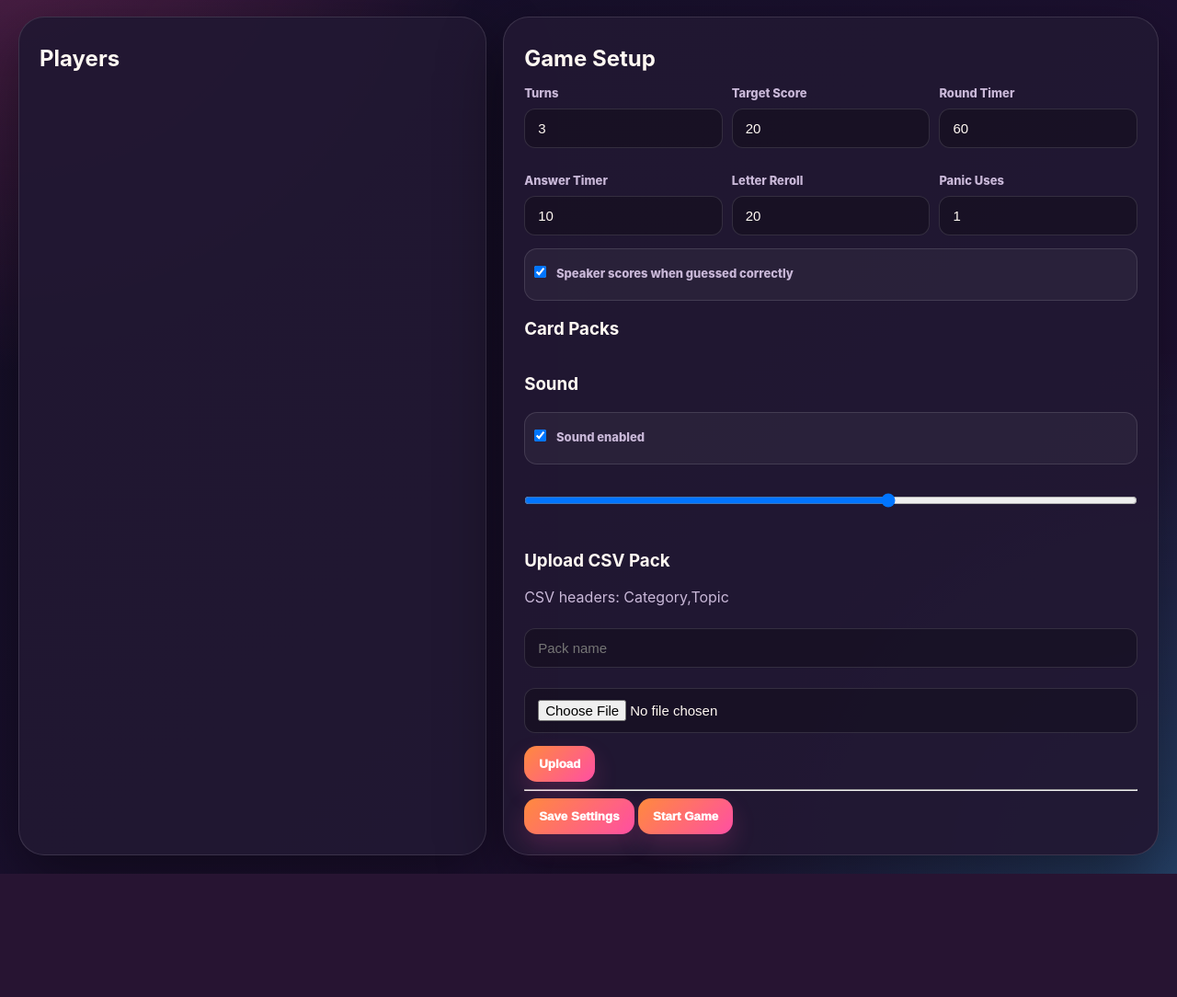
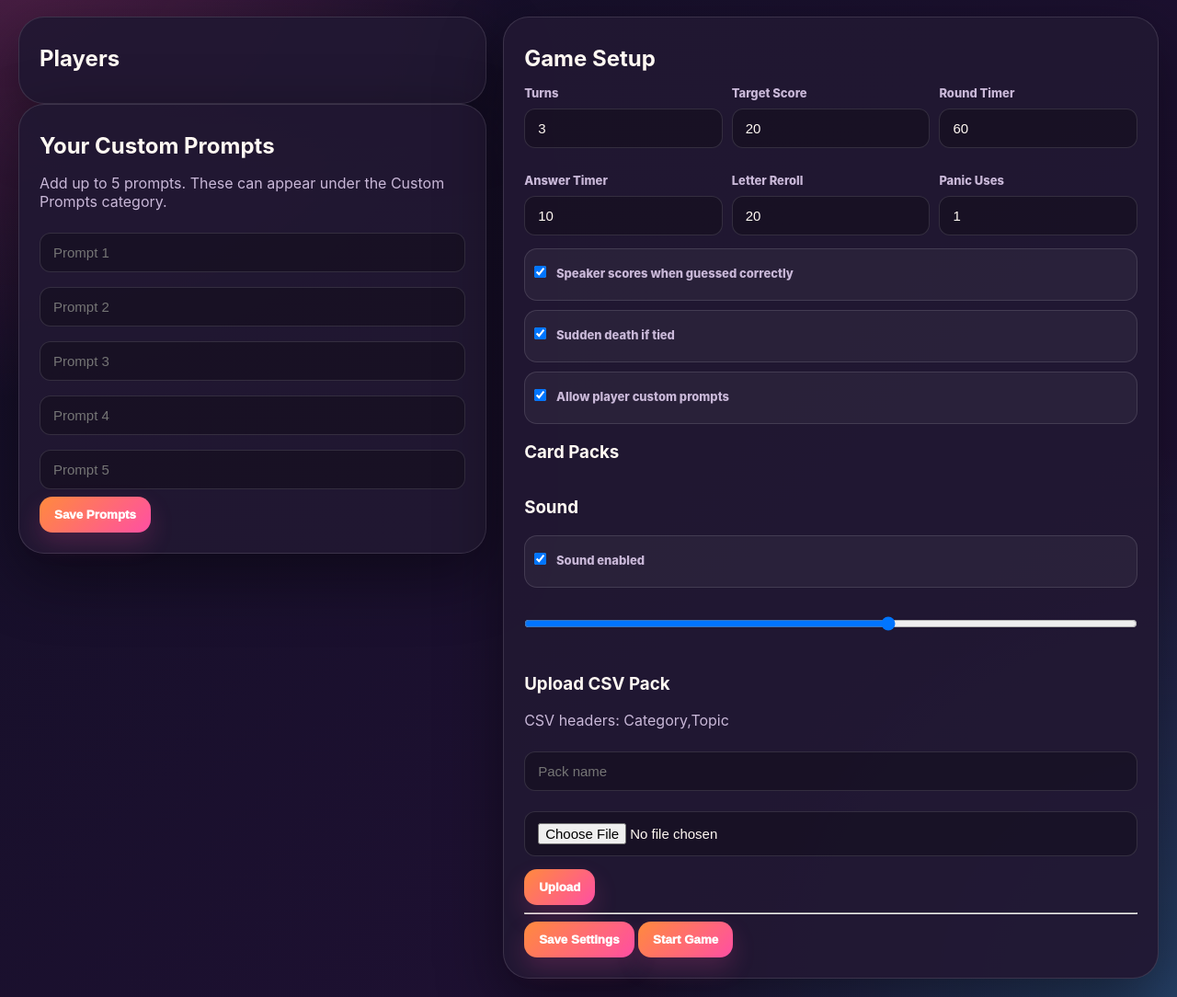
Before and after one commit to csmotoeng-bit/fywa-game, a Flask app: template templates/lobby.html in a window 1280 px wide. Shown: the part 131-1215 px from the top of the page at 92% size. Before the commit the page ends 1081 px from the top, so only its background shows below. Run offline with Flask 3, Linux system fonts and the light colour scheme; the template is opened without the code that fills it, so the values that code supplies are empty; some libraries are stand-ins or nearby versions.

Commit message:
Release v1.2

```diff
--- a/app.py
+++ b/app.py
@@ -6,6 +6,7 @@ import string
 import time
 import uuid
 from collections import Counter
+
 from flask import Flask, render_template, request, redirect, url_for, session, jsonify
 from flask_socketio import SocketIO, join_room
 
@@ -193,6 +194,55 @@ def default_stats():
     }
 
 
+def custom_prompt_cards(room):
+    cards = []
+
+    for player in room["players"].values():
+        for prompt in player.get("custom_prompts", []):
+            cards.append({
+                "category": "Custom Prompts",
+                "topic": prompt
+            })
+
+    return cards
+
+
+def top_score_tied_players(room):
+    if not room["scores"]:
+        return []
+
+    top_score = max(room["scores"].values())
+    return [pid for pid, score in room["scores"].items() if score == top_score]
+
+
+def should_start_sudden_death(room):
+    return (
+        room["settings"].get("sudden_death", True)
+        and not room.get("sudden_death_active", False)
+        and len(top_score_tied_players(room)) > 1
+    )
+
+
+def transfer_host_if_needed(room_code):
+    room = rooms.get(room_code)
+    if not room:
+        return
+
+    host = room["players"].get(room["host_id"])
+
+    if host and host.get("connected", False):
+        return
+
+    for pid, player in room["players"].items():
+        if player.get("connected", False):
+            room["host_id"] = pid
+            socketio.emit("toast", {
+                "message": f"{player['nickname']} is now host.",
+                "type": "info"
+            }, room=room_code)
+            return
+
+
 def player_public(player):
     return {
         "id": player["id"],
@@ -202,6 +252,7 @@ def player_public(player):
         "connected": player.get("connected", True),
         "spectator": player.get("spectator", False),
         "panic_uses_left": player.get("panic_uses_left", 0),
+        "custom_prompts_count": len(player.get("custom_prompts", [])),
     }
 
 
@@ -228,6 +279,7 @@ def public_room(room_code):
         "turn_category": room.get("turn_category"),
         "speaker_queue": room.get("speaker_queue", []),
         "voting": room.get("voting", {}),
+        "sudden_death_active": room.get("sudden_death_active", False),
         "packs": [
             {"id": pack["id"], "name": pack["name"], "count": pack["count"]}
             for pack in load_packs().values()
@@ -258,6 +310,9 @@ def emit_game_state(room_code):
 
 
 def get_cards_for_category(room, category):
+    if category == "Custom Prompts":
+        return custom_prompt_cards(room)
+
     packs = load_packs()
     selected_pack_ids = room["settings"].get("packs", [])
     cards = []
@@ -276,7 +331,11 @@ def get_cards_for_category(room, category):
 
 def get_available_categories(room):
     categories = all_categories_for_packs(room["settings"].get("packs", []))
-    return categories
+
+    if room["settings"].get("enable_custom_prompts", True) and custom_prompt_cards(room):
+        categories.append("Custom Prompts")
+
+    return sorted(set(categories))
 
 
 def build_speaker_queue(room):
@@ -342,7 +401,10 @@ def start_round(room_code):
 
     if room["turn_speaker_position"] >= len(room["speaker_queue"]):
         if room["turn_number"] >= int(room["settings"]["turn_limit"]):
-            finish_game(room_code)
+            if should_start_sudden_death(room):
+                begin_sudden_death(room_code)
+            else:
+                finish_game(room_code)
             return
 
         begin_voting(room_code)
@@ -371,6 +433,49 @@ def start_round(room_code):
         "buzz_started_at": None,
         "restart_nonce": str(uuid.uuid4()),
     }
+
+    emit_game_state(room_code)
+
+
+def begin_sudden_death(room_code):
+    room = rooms[room_code]
+    room["sudden_death_active"] = True
+
+    categories = get_available_categories(room)
+    if not categories:
+        finish_game(room_code)
+        return
+
+    category = random.choice(categories)
+    cards = get_cards_for_category(room, category)
+
+    if not cards:
+        finish_game(room_code)
+        return
+
+    speaker_id = random.choice(active_player_ids(room))
+    card = random.choice(cards)
+
+    room["state"] = "playing"
+    room["turn_category"] = category
+    room["current_round"] += 1
+    room["current"] = {
+        "speaker_id": speaker_id,
+        "category": category,
+        "topic": card["topic"],
+        "letters": make_letters(),
+        "frozen": [],
+        "current_buzzer": None,
+        "answer_deadline_active": False,
+        "manual_rerolls_left": 0,
+        "buzz_started_at": None,
+        "restart_nonce": str(uuid.uuid4()),
+    }
+
+    socketio.emit("toast", {
+        "message": "Sudden Death! Next correct answer wins.",
+        "type": "info"
+    }, room=room_code)
 
     emit_game_state(room_code)
 
@@ -425,8 +530,19 @@ def end_round(room_code, result, winner_id=None, answer_time=None):
     room["last_reveal"] = reveal
     room["turn_speaker_position"] += 1
 
+    if room.get("sudden_death_active", False):
+        if result == "correct":
+            finish_game(room_code)
+            return
+
+        begin_sudden_death(room_code)
+        return
+
     if max(room["scores"].values(), default=0) >= int(room["settings"]["target_score"]):
-        finish_game(room_code)
+        if should_start_sudden_death(room):
+            begin_sudden_death(room_code)
+        else:
+            finish_game(room_code)
         return
 
     room["state"] = "reveal"
@@ -476,6 +592,7 @@ def create():
                 "connected": True,
                 "spectator": False,
                 "panic_uses_left": 1,
+                "custom_prompts": [],
             }
         },
         "scores": {player_id: 0},
@@ -492,6 +609,8 @@ def create():
             "panic_uses": 1,
             "speaker_scores": True,
             "vote_option_count": 5,
+            "sudden_death": True,
+            "enable_custom_prompts": True,
         },
         "speaker_queue": [],
         "turn_number": 0,
@@ -502,6 +621,7 @@ def create():
         "state": "lobby",
         "current": None,
         "last_reveal": None,
+        "sudden_death_active": False,
         "created_at": now(),
         "updated_at": now(),
     }
@@ -550,6 +670,7 @@ def join():
         "connected": True,
         "spectator": spectator,
         "panic_uses_left": int(room["settings"].get("panic_uses", 1)),
+        "custom_prompts": [],
     }
 
     if not spectator:
@@ -649,6 +770,7 @@ def on_disconnect():
     if room_code in rooms and player_id in rooms[room_code]["players"]:
         rooms[room_code]["players"][player_id]["connected"] = False
         touch_room(room_code)
+        transfer_host_if_needed(room_code)
         emit_game_state(room_code)
 
 
@@ -675,6 +797,8 @@ def update_settings(data):
         "panic_uses": int(data.get("panic_uses", 1)),
         "speaker_scores": bool(data.get("speaker_scores", True)),
         "vote_option_count": int(data.get("vote_option_count", 5)),
+        "sudden_death": bool(data.get("sudden_death", True)),
+        "enable_custom_prompts": bool(data.get("enable_custom_prompts", True)),
     }
 
     for p in room["players"].values():
@@ -911,6 +1035,9 @@ def panic():
     if not room or room["state"] != "playing":
         return
 
+    if room.get("sudden_death_active", False):
+        return
+
     current = room["current"]
     player = room["players"].get(player_id)
 
@@ -1018,6 +1145,63 @@ def reaction(data):
     }, room=room_code)
 
 
+@socketio.on("submit_custom_prompts")
+def submit_custom_prompts(data):
+    room_code = session.get("room_code")
+    player_id = session.get("player_id")
+    room = rooms.get(room_code)
+
+    if not room or player_id not in room["players"]:
+        return
+
+    prompts = data.get("prompts", [])
+
+    cleaned = []
+    for prompt in prompts:
+        prompt = str(prompt).strip()
+        if prompt and len(prompt) <= 80:
+            cleaned.append(prompt)
+
+    room["players"][player_id]["custom_prompts"] = cleaned[:5]
+
+    socketio.emit("toast", {
+        "message": f"{room['players'][player_id]['nickname']} added custom prompts.",
+        "type": "info"
+    }, room=room_code)
+
+    emit_game_state(room_code)
+
+
+@socketio.on("rematch")
+def rematch():
+    room_code = session.get("room_code")
+    player_id = session.get("player_id")
+    room = rooms.get(room_code)
+
+    if not room or room["host_id"] != player_id:
+        return
+
+    for pid, player in room["players"].items():
+        if not player.get("spectator", False):
+            room["scores"][pid] = 0
+            room["stats"][pid] = default_stats()
+            player["panic_uses_left"] = int(room["settings"].get("panic_uses", 1))
+
+    room["speaker_queue"] = []
+    room["turn_number"] = 0
+    room["turn_speaker_position"] = 0
+    room["turn_category"] = None
+    room["voting"] = {}
+    room["current_round"] = 0
+    room["state"] = "lobby"
+    room["current"] = None
+    room["last_reveal"] = None
+    room["sudden_death_active"] = False
+
+    socketio.emit("go_to_lobby", {"room_code": room_code}, room=room_code)
+    emit_game_state(room_code)
+
+
 if __name__ == "__main__":
     debug_mode = os.environ.get("FLASK_DEBUG", "0") == "1"
     socketio.run(app, host="0.0.0.0", port=int(os.environ.get("PORT", 5000)), debug=debug_mode)
--- a/static/style.css
+++ b/static/style.css
@@ -655,3 +655,55 @@ p {
         margin: 5px 0;
     }
 }
+
+.achievement-grid {
+    display: grid;
+    grid-template-columns: 1fr 1fr;
+    gap: 10px;
+}
+
+.achievement-card {
+    display: grid;
+    grid-template-columns: 52px 1fr;
+    gap: 12px;
+    background: rgba(255,255,255,0.055);
+    border: 1px solid var(--border);
+    border-radius: 16px;
+    padding: 12px;
+}
+
+.achievement-icon {
+    width: 52px;
+    height: 52px;
+    border-radius: 16px;
+    display: grid;
+    place-items: center;
+    font-size: 28px;
+    background: linear-gradient(135deg, var(--orange), var(--pink));
+}
+
+.achievement-card span {
+    display: block;
+    color: var(--muted);
+    font-size: 13px;
+    font-weight: 800;
+}
+
+.achievement-card h3 {
+    margin: 4px 0;
+}
+
+.achievement-card p {
+    margin: 0;
+    font-size: 13px;
+}
+
+.custom-prompt {
+    margin-bottom: 8px;
+}
+
+@media (max-width: 850px) {
+    .achievement-grid {
+        grid-template-columns: 1fr;
+    }
+}
--- a/templates/lobby.html
+++ b/templates/lobby.html
@@ -23,9 +23,24 @@
     <div id="toast-area"></div>
 
     <div class="lobby-grid">
-        <div class="card">
-            <h2>Players</h2>
-            <div id="players"></div>
+        <div class="lobby-left">
+            <div class="card">
+                <h2>Players</h2>
+                <div id="players"></div>
+            </div>
+
+            <div class="card">
+                <h2>Your Custom Prompts</h2>
+                <p class="hint">Add up to 5 prompts. These can appear under the Custom Prompts category.</p>
+
+                <input class="custom-prompt" placeholder="Prompt 1">
+                <input class="custom-prompt" placeholder="Prompt 2">
+                <input class="custom-prompt" placeholder="Prompt 3">
+                <input class="custom-prompt" placeholder="Prompt 4">
+                <input class="custom-prompt" placeholder="Prompt 5">
+
+                <button onclick="submitCustomPrompts()">Save Prompts</button>
+            </div>
         </div>
 
         <div class="card" id="host-settings">
@@ -68,6 +83,16 @@
                 Speaker scores when guessed correctly
             </label>
 
+            <label class="check">
+                <input type="checkbox" id="sudden_death" checked>
+                Sudden death if tied
+            </label>
+
+            <label class="check">
+                <input type="checkbox" id="enable_custom_prompts" checked>
+                Allow player custom prompts
+            </label>
+
             <h3>Card Packs</h3>
             <div id="packs" class="categories"></div>
 
@@ -106,16 +131,36 @@ socket.on("go_to_game", data => {
     window.location.href = "/game/" + data.room_code;
 });
 
+socket.on("go_to_lobby", data => {
+    window.location.href = "/lobby/" + data.room_code;
+});
+
 socket.on("toast", data => {
     showToast(data.message);
 });
 
 function renderLobby() {
+    if (!state) return;
+
     renderPlayers();
     renderPacks();
 
     const isHost = state.you === state.host_id;
     document.getElementById("host-settings").style.display = isHost ? "block" : "none";
+
+    if (isHost && state.settings) {
+        document.getElementById("turn_limit").value = state.settings.turn_limit ?? 3;
+        document.getElementById("target_score").value = state.settings.target_score ?? 20;
+        document.getElementById("round_timer").value = state.settings.round_timer ?? 60;
+        document.getElementById("answer_timer").value = state.settings.answer_timer ?? 10;
+        document.getElementById("letter_reroll_seconds").value = state.settings.letter_reroll_seconds ?? 20;
+        document.getElementById("panic_uses").value = state.settings.panic_uses ?? 1;
+        document.getElementById("speaker_scores").checked = state.settings.speaker_scores !== false;
+        document.getElementById("sudden_death").checked = state.settings.sudden_death !== false;
+        document.getElementById("enable_custom_prompts").checked = state.settings.enable_custom_prompts !== false;
+        document.getElementById("sound_enabled").checked = state.settings.sound_enabled !== false;
+        document.getElementById("volume").value = state.settings.volume ?? 0.6;
+    }
 }
 
 function renderPlayers() {
@@ -127,10 +172,11 @@ function renderPlayers() {
         row.className = "player-row";
         row.innerHTML = `
             <div class="player-left">
-                <span class="avatar" style="background:${p.colour}">${p.nickname[0].toUpperCase()}</span>
+                <span class="avatar small" style="background:${p.colour}">${p.nickname[0].toUpperCase()}</span>
                 <strong>${p.nickname}</strong>
                 ${p.spectator ? "<em>Spectator</em>" : ""}
                 ${!p.connected ? "<em>Disconnected</em>" : ""}
+                ${p.custom_prompts_count ? `<em>${p.custom_prompts_count}/5 prompts</em>` : ""}
             </div>
             ${p.id === state.host_id ? "<span class='host-badge'>HOST</span>" : ""}
         `;
@@ -166,6 +212,8 @@ function saveSettings() {
         letter_reroll_seconds: document.getElementById("letter_reroll_seconds").value,
         panic_uses: document.getElementById("panic_uses").value,
         speaker_scores: document.getElementById("speaker_scores").checked,
+        sudden_death: document.getElementById("sudden_death").checked,
+        enable_custom_prompts: document.getElementById("enable_custom_prompts").checked,
         packs: packs,
         sound_enabled: document.getElementById("sound_enabled").checked,
         volume: document.getElementById("volume").value
@@ -177,6 +225,15 @@ function saveSettings() {
 function startGame() {
     saveSettings();
     socket.emit("start_game");
+}
+
+function submitCustomPrompts() {
+    const prompts = Array.from(document.querySelectorAll(".custom-prompt"))
+        .map(input => input.value.trim())
+        .filter(Boolean);
+
+    socket.emit("submit_custom_prompts", {prompts});
+    showToast("Custom prompts saved");
 }
 
 function copyRoomCode() {
```
Also changed, not shown: static/game.js (+129 -10 lines), templates/index.html (+33 -0 lines).
